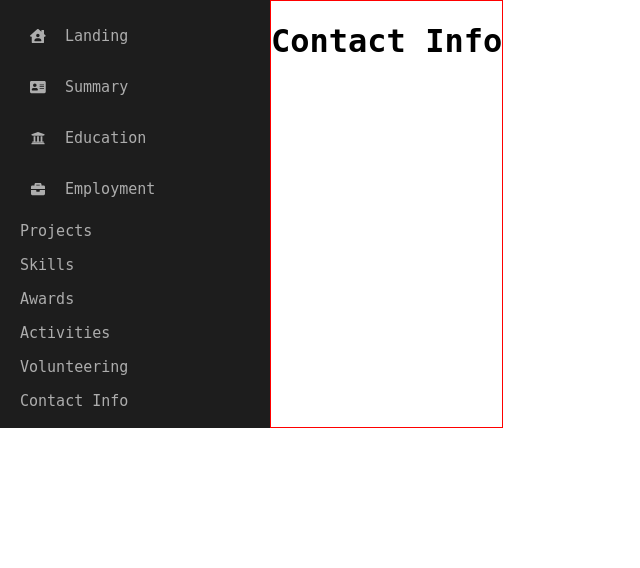
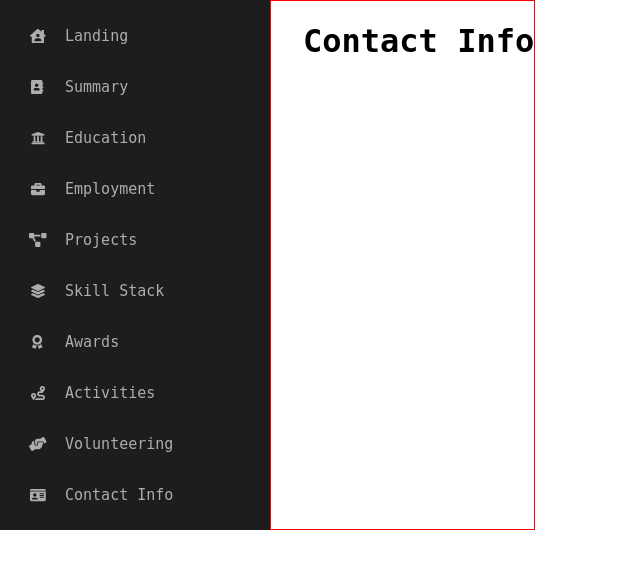
Before and after one commit to russellcape/web-portfolio, a React (Create React App) app: page /contact in a window 1280 px wide. Shown: the top 568 px of the page, without its empty margins (0-640 px from the left). Built offline with nearby package versions, Linux system fonts and the light colour scheme.

Commit message:
Added the rest of the Font Awesome Icons

```diff
--- a/src/App.css
+++ b/src/App.css
@@ -20,6 +20,10 @@
     padding-left: 2em;
 }
 
+.employment {
+    padding-left: 2em;
+}
+
 .projects {
     padding-left: 2em;
 }
@@ -27,3 +31,19 @@
 .skills {
     padding-left: 2em;
 }
+
+.awards {
+    padding-left: 2em;
+}
+
+.activities {
+    padding-left: 2em;
+}
+
+.volunteering {
+    padding-left: 2em;
+}
+
+.contactInfo {
+    padding-left: 2em;
+}
--- a/src/App.js
+++ b/src/App.js
@@ -24,13 +24,21 @@ import {
   faHouseUser,
   faAddressCard,
   faUniversity,
-  faBriefcase
+  faBriefcase,
+  faProjectDiagram,
+  faLayerGroup,faAward, faRoute, faHandsHelping, faAddressBook, faIdCard
 } from '@fortawesome/free-solid-svg-icons'
 
 const homeIcon = <FontAwesomeIcon icon={faHouseUser} />;
-const summaryIcon = <FontAwesomeIcon icon={faAddressCard} />;
+const summaryIcon = <FontAwesomeIcon icon={faAddressBook} />;
 const educationIcon = <FontAwesomeIcon icon={faUniversity} />;
 const employmentIcon = <FontAwesomeIcon icon={faBriefcase} />;
+const projectsIcon = <FontAwesomeIcon icon={faProjectDiagram} />;
+const skillStackIcon = <FontAwesomeIcon icon={faLayerGroup} />;
+const awardsIcon = <FontAwesomeIcon icon={faAward} />;
+const activitiesIcon = <FontAwesomeIcon icon={faRoute} />;
+const volunteeringIcon = <FontAwesomeIcon icon={faHandsHelping} />;
+const contactInfoIcon = <FontAwesomeIcon icon={faIdCard} />;
 
 function App() {
   return (
@@ -54,27 +62,27 @@ function App() {
                 Employment
                 <Link to="/employment" />
               </MenuItem>
-              <MenuItem >
+              <MenuItem icon={projectsIcon}>
                 Projects
                 <Link to="/projects" />
               </MenuItem>
-              <MenuItem >
-                Skills
+              <MenuItem icon={skillStackIcon}>
+                Skill Stack
                 <Link to="/skills" />
               </MenuItem>
-              <MenuItem >
+              <MenuItem icon={awardsIcon}>
                 Awards
                 <Link to="/awards" />
               </MenuItem>
-              <MenuItem >
+              <MenuItem icon={activitiesIcon}>
                 Activities
                 <Link to="/activities" />
               </MenuItem>
-              <MenuItem >
+              <MenuItem icon={volunteeringIcon}>
                 Volunteering
                 <Link to="/volunteering" />
               </MenuItem>
-              <MenuItem >
+              <MenuItem icon={contactInfoIcon}>
                 Contact Info
                 <Link to="/contact" />
               </MenuItem>
--- a/src/components/Activities.js
+++ b/src/components/Activities.js
@@ -2,7 +2,7 @@ import React from 'react';
 
 function Activities() {
     return (
-        <div className="activites">
+        <div className="activities">
           <h1>Activities</h1>
         </div>
     )
```
